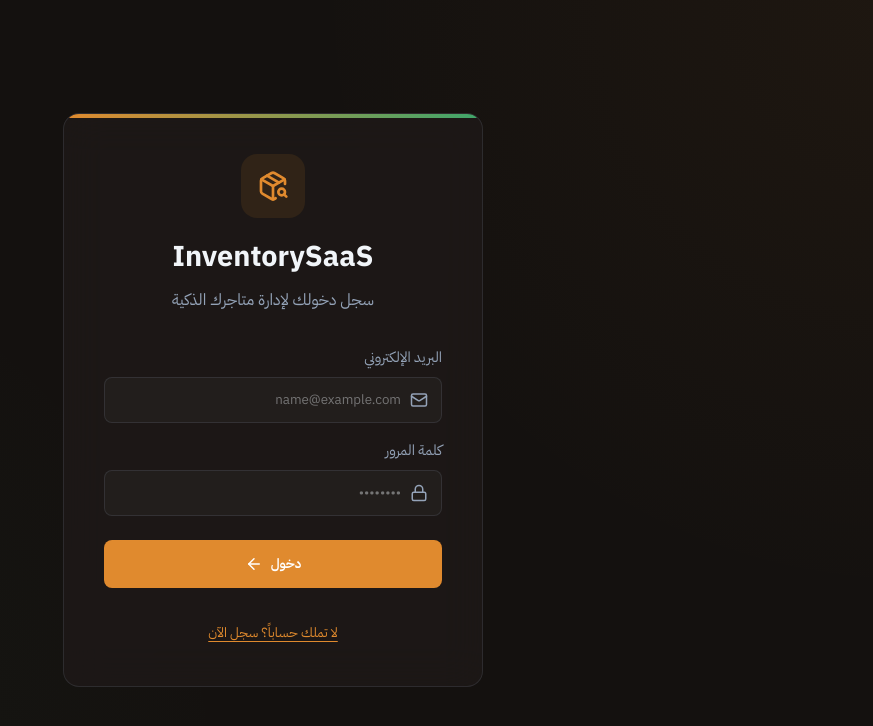
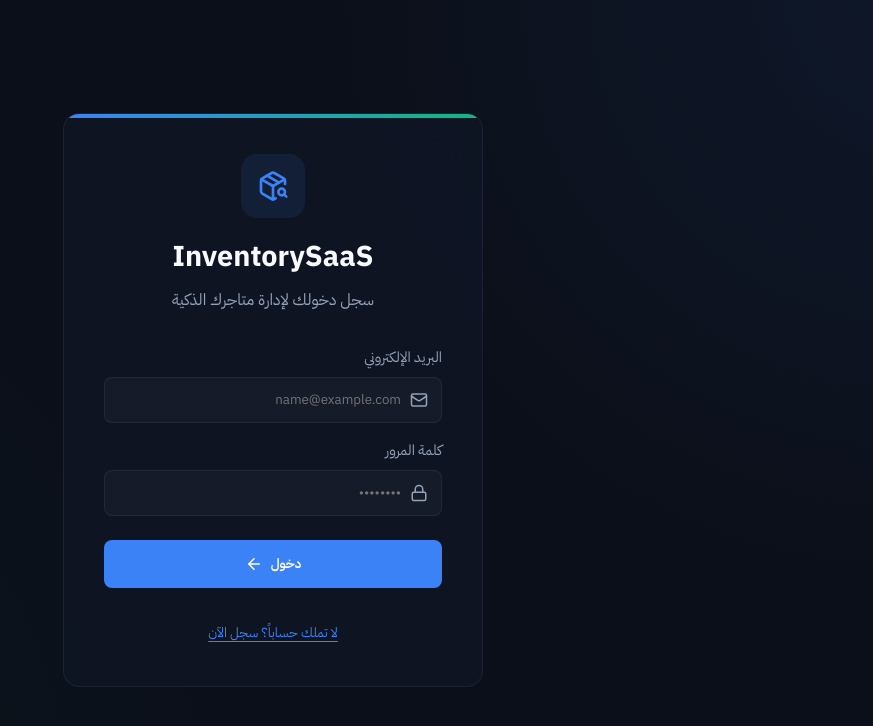
Before and after one commit to meikojo/inventory-intelligence-saas, a React app in the folder frontend/: page / in a window 1280 px wide. Shown: the top 726 px of the page, without its empty margins (407-1280 px from the left). Built offline with nearby package versions, Linux system fonts and the light colour scheme; no server answers; the HTML template or start-up script is replaced by a standard one.

Commit message:
style: switch to cool ocean theme for better user psychology and add requirements for render

```diff
--- a/frontend/src/components/Auth.jsx
+++ b/frontend/src/components/Auth.jsx
@@ -39,7 +39,7 @@ const Auth = ({ onLogin }) => {
       alignItems: 'center',
       justifyContent: 'center',
       background: 'var(--bg-primary)',
-      backgroundImage: 'radial-gradient(circle at top right, rgba(224, 138, 46, 0.05), transparent 40%), radial-gradient(circle at bottom left, rgba(63, 166, 107, 0.05), transparent 40%)'
+      backgroundImage: 'radial-gradient(circle at top right, rgba(59, 130, 246, 0.08), transparent 40%), radial-gradient(circle at bottom left, rgba(16, 185, 129, 0.05), transparent 40%)'
     }}>
       <div className="glass-card" style={{
         width: '100%',
@@ -61,7 +61,7 @@ const Auth = ({ onLogin }) => {
         <div style={{ textAlign: 'center', marginBottom: '8px' }}>
           <div style={{
             width: '64px', height: '64px',
-            background: 'rgba(224, 138, 46, 0.1)',
+            background: 'rgba(59, 130, 246, 0.1)',
             borderRadius: '16px',
             display: 'flex', alignItems: 'center', justifyContent: 'center',
             margin: '0 auto 16px',
--- a/frontend/src/index.css
+++ b/frontend/src/index.css
@@ -1,19 +1,19 @@
 @import url('https://fonts.googleapis.com/css2?family=IBM+Plex+Sans+Arabic:wght@300;400;500;600;700&family=Inter:wght@400;500;600;700&display=swap');
 
 :root {
-  /* Core palette based on Master Plan Phase 9 */
-  --bg-primary: #14110F;      /* Deep warm charcoal */
-  --bg-secondary: #1E1A18;    /* Slightly lighter charcoal */
-  --bg-card: rgba(30, 26, 24, 0.8);  /* Glassmorphism */
+  /* Core palette - Cool Professional SaaS Theme */
+  --bg-primary: #0B0F19;      /* Deep space cool blue/black */
+  --bg-secondary: #111827;    /* Slate 900 */
+  --bg-card: rgba(17, 24, 39, 0.7);  /* Glassmorphism */
 
-  --accent-primary: #E08A2E;  /* Burnt Orange (Alerts / Action) */
-  --accent-primary-hover: #F29633;
-  --accent-success: #3FA66B;  /* Healthy green */
+  --accent-primary: #3B82F6;  /* Trustworthy Ocean Blue */
+  --accent-primary-hover: #2563EB;
+  --accent-success: #10B981;  /* Calming Emerald */
   --accent-danger: #EF4444;   /* Red */
 
-  --text-primary: #F1F5F9;    /* Light text */
-  --text-secondary: #94A3B8;  /* Muted text */
-  --border: rgba(148, 163, 184, 0.15); /* Subtle border */
+  --text-primary: #F8FAFC;    /* Slate 50 */
+  --text-secondary: #94A3B8;  /* Slate 400 */
+  --border: rgba(148, 163, 184, 0.1); /* Subtle cool border */
 
   --font-arabic: 'IBM Plex Sans Arabic', sans-serif;
   --font-numbers: 'Inter', sans-serif;
```
Also changed, not shown: 1 other file (tests, documents, lock files or other folders).
